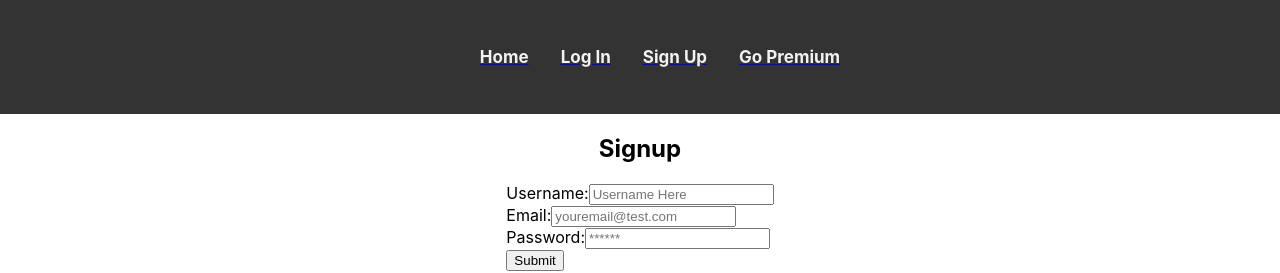
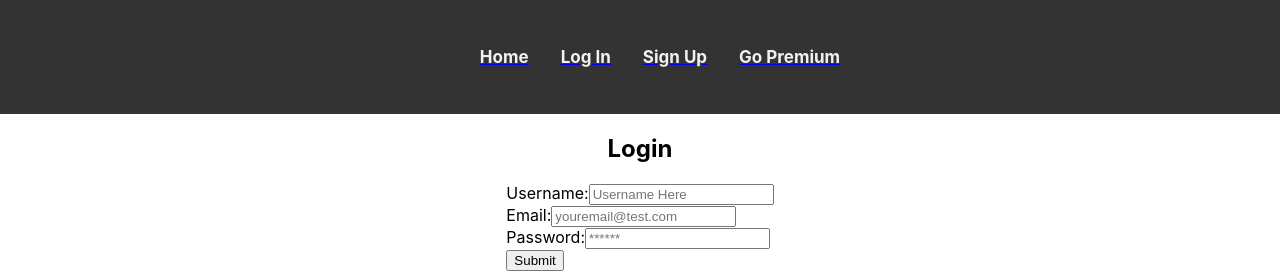
Before and after one commit to fraudwheeldrive/tracker, a React (Create React App) app in the folder client/: page /login in a window 1280 px wide. Shown: the top 273 px of the page. Built offline with nearby package versions, Linux system fonts and the light colour scheme.

Commit message:
Line 30 app.js changed class to className in JSX, renambed h2 headin in logIn component from Signup to Login

```diff
--- a/client/src/App.js
+++ b/client/src/App.js
@@ -28,7 +28,7 @@ const client = new ApolloClient({
 })
     function App() {
       return (
-        <div class="renderApp">
+        <div className="renderApp">
         <ApolloProvider client={client}>
           <Router>
             <div>
--- a/client/src/components/LogIn.js
+++ b/client/src/components/LogIn.js
@@ -30,7 +30,7 @@ function Signup(props) {
 
   return (
     <div className="box-center">
-      <h2>Signup</h2>
+      <h2>Login</h2>
       <form onSubmit={handleFormSubmit}>
         <div className="flex-row space-between my-2">
           <label htmlFor="userName">Username:</label>
```
